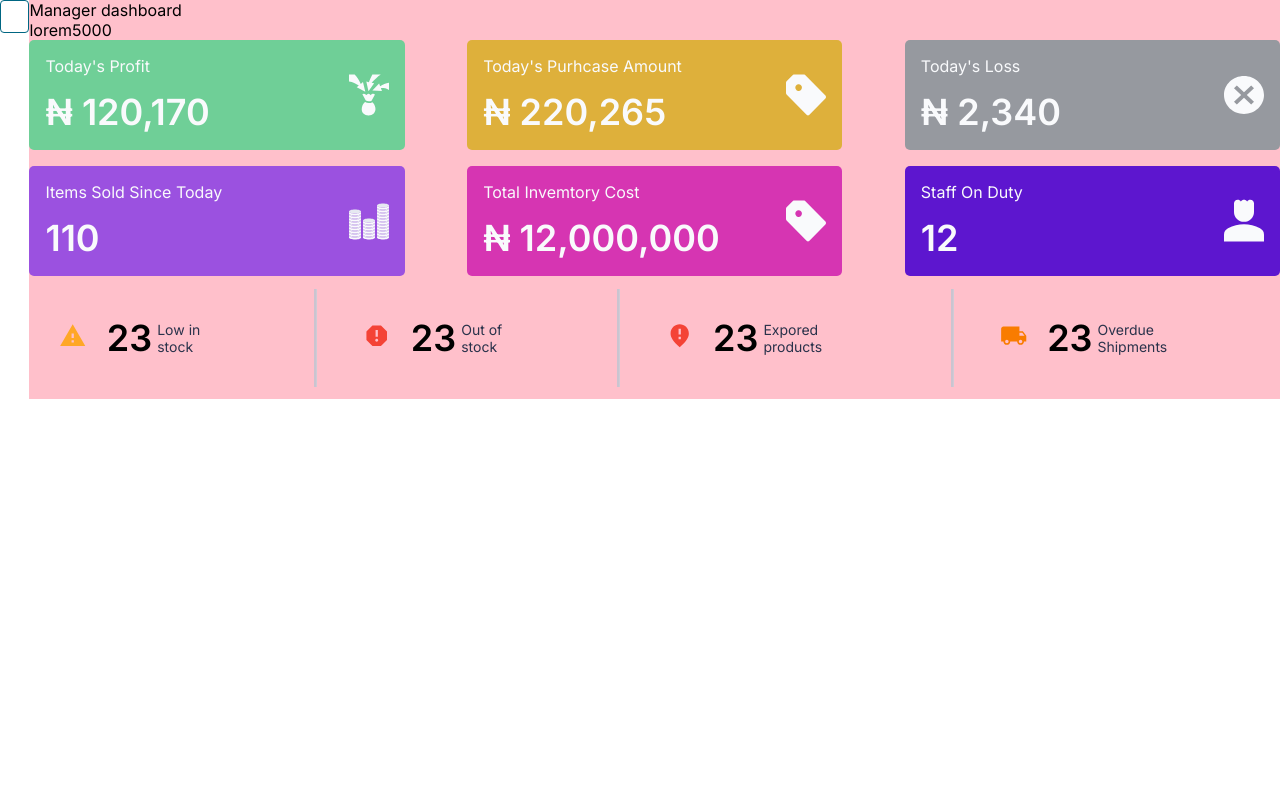
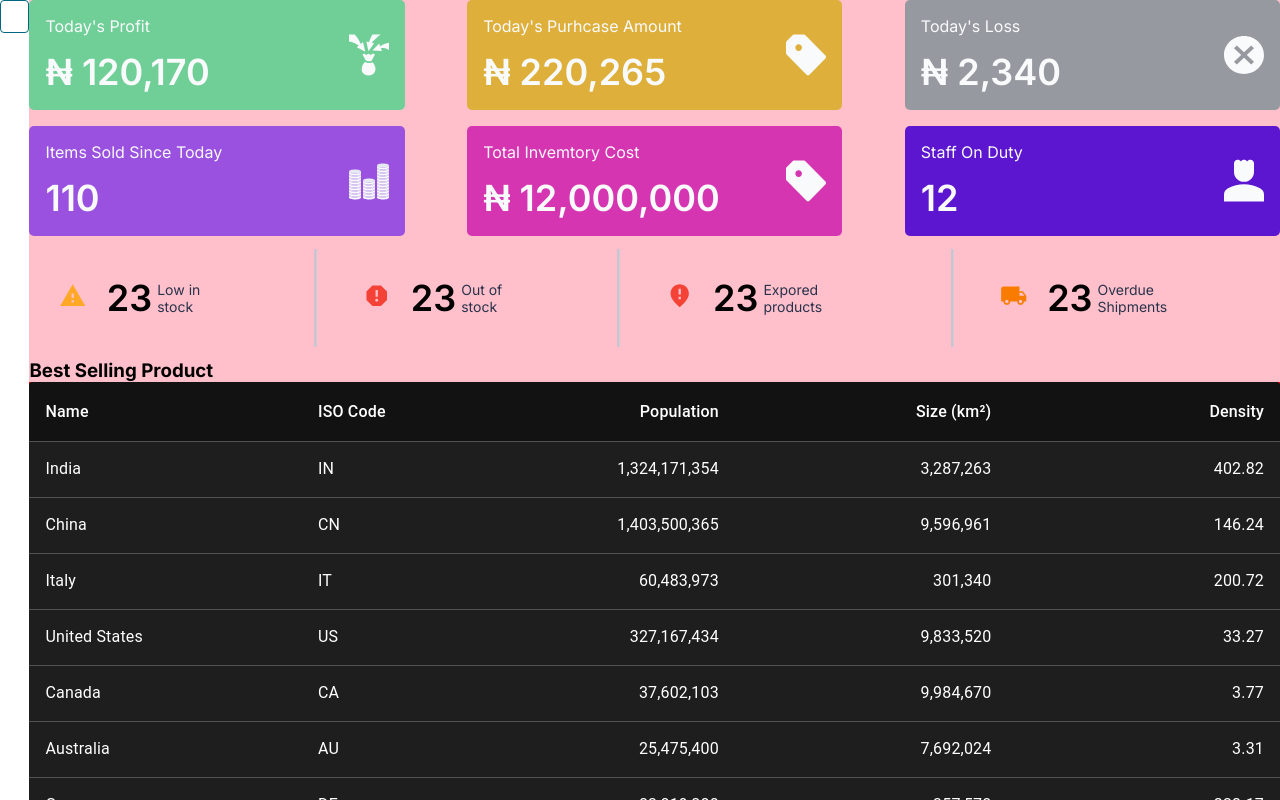
Before and after one commit to valentinesamuel/shopaholik-frontend, a React (Vite) app: page /manager in a window 1280 px wide. Built offline with nearby package versions, Linux system fonts and the light colour scheme; a web font is replaced by a local one.

Commit message:
FEAT: Added MUI table

```diff
--- /dev/null
+++ b/src/components/TopSellingProduct.tsx
@@ -0,0 +1,161 @@
+import { Box } from '@mui/material';
+import { styled } from 'styled-components';
+import * as React from 'react';
+import Paper from '@mui/material/Paper';
+import Table from '@mui/material/Table';
+import TableBody from '@mui/material/TableBody';
+import TableCell from '@mui/material/TableCell';
+import TableContainer from '@mui/material/TableContainer';
+import TableHead from '@mui/material/TableHead';
+import TablePagination from '@mui/material/TablePagination';
+import TableRow from '@mui/material/TableRow';
+
+interface Column {
+  id: 'name' | 'code' | 'population' | 'size' | 'density';
+  label: string;
+  minWidth?: number;
+  align?: 'right';
+  format?: (value: number) => string;
+}
+
+const columns: readonly Column[] = [
+  { id: 'name', label: 'Name', minWidth: 170 },
+  { id: 'code', label: 'ISO\u00a0Code', minWidth: 100 },
+  {
+    id: 'population',
+    label: 'Population',
+    minWidth: 170,
+    align: 'right',
+    format: (value: number) => value.toLocaleString('en-US'),
+  },
+  {
+    id: 'size',
+    label: 'Size\u00a0(km\u00b2)',
+    minWidth: 170,
+    align: 'right',
+    format: (value: number) => value.toLocaleString('en-US'),
+  },
+  {
+    id: 'density',
+    label: 'Density',
+    minWidth: 170,
+    align: 'right',
+    format: (value: number) => value.toFixed(2),
+  },
+];
+
+interface Data {
+  name: string;
+  code: string;
+  population: number;
+  size: number;
+  density: number;
+}
+
+function createData(
+  name: string,
+  code: string,
+  population: number,
+  size: number,
+): Data {
+  const density = population / size;
+  return { name, code, population, size, density };
+}
+
+const rows = [
+  createData('India', 'IN', 1324171354, 3287263),
+  createData('China', 'CN', 1403500365, 9596961),
+  createData('Italy', 'IT', 60483973, 301340),
+  createData('United States', 'US', 327167434, 9833520),
+  createData('Canada', 'CA', 37602103, 9984670),
+  createData('Australia', 'AU', 25475400, 7692024),
+  createData('Germany', 'DE', 83019200, 357578),
+  createData('Ireland', 'IE', 4857000, 70273),
+  createData('Mexico', 'MX', 126577691, 1972550),
+  createData('Japan', 'JP', 126317000, 377973),
+  createData('France', 'FR', 67022000, 640679),
+  createData('United Kingdom', 'GB', 67545757, 242495),
+  createData('Russia', 'RU', 146793744, 17098246),
+  createData('Nigeria', 'NG', 200962417, 923768),
+  createData('Brazil', 'BR', 210147125, 8515767),
+];
+const TopSellingProductContainer = styled(Box)`
+  background-color: red;
+  height: max-content;
+`;
+
+const TopSellingProduct = () => {
+  const [page, setPage] = React.useState(0);
+  const [rowsPerPage, setRowsPerPage] = React.useState(10);
+
+  const handleChangePage = (event: unknown, newPage: number) => {
+    setPage(newPage);
+  };
+
+  const handleChangeRowsPerPage = (
+    event: React.ChangeEvent<HTMLInputElement>,
+  ) => {
+    setRowsPerPage(+event.target.value);
+    setPage(0);
+  };
+
+  return (
+    <TopSellingProductContainer>
+      <Paper sx={{ width: '100%', overflow: 'hidden' }}>
+        <TableContainer sx={{ maxHeight: 440 }}>
+          <Table stickyHeader aria-label="sticky table">
+            <TableHead>
+              <TableRow>
+                {columns.map((column) => (
+                  <TableCell
+                    key={column.id}
+                    align={column.align}
+                    style={{ minWidth: column.minWidth }}
+                  >
+                    {column.label}
+                  </TableCell>
+                ))}
+              </TableRow>
+            </TableHead>
+            <TableBody>
+              {rows
+                .slice(page * rowsPerPage, page * rowsPerPage + rowsPerPage)
+                .map((row) => {
+                  return (
+                    <TableRow
+                      hover
+                      role="checkbox"
+                      tabIndex={-1}
+                      key={row.code}
+                    >
+                      {columns.map((column) => {
+                        const value = row[column.id];
+                        return (
+                          <TableCell key={column.id} align={column.align}>
+                            {column.format && typeof value === 'number'
+                              ? column.format(value)
+                              : value}
+                          </TableCell>
+                        );
+                      })}
+                    </TableRow>
+                  );
+                })}
+            </TableBody>
+          </Table>
+        </TableContainer>
+        <TablePagination
+          rowsPerPageOptions={[10, 25, 100]}
+          component="div"
+          count={rows.length}
+          rowsPerPage={rowsPerPage}
+          page={page}
+          onPageChange={handleChangePage}
+          onRowsPerPageChange={handleChangeRowsPerPage}
+        />
+      </Paper>
+    </TopSellingProductContainer>
+  );
+};
+
+export default TopSellingProduct;
--- a/src/routes/Manager/ManagerDashboard/ManagerDashboard.component.tsx
+++ b/src/routes/Manager/ManagerDashboard/ManagerDashboard.component.tsx
@@ -1,15 +1,13 @@
 import { FC } from 'react';
 import DashboardMetric from '../../../components/DashboardMetric';
-import { Box, Divider, Stack } from '@mui/material';
+import { Box } from '@mui/material';
 import { dashboardMetrics } from './metrics';
 import StockQuantityCard from '../../../components/StockQuantityRow';
+import TopSellingProduct from '../../../components/TopSellingProduct';
 
 const ManagerDashboard: FC = () => {
   return (
     <div style={{ width: '100%', backgroundColor: 'pink' }}>
-      Manager dashboard
-      <br />
-      lorem5000
       <Box
         sx={{
           display: 'grid',
@@ -31,6 +29,8 @@
         })}
       </Box>
       <StockQuantityCard />
+      <h3>Best Selling Product</h3>
+      <TopSellingProduct />
     </div>
   );
 };
```
